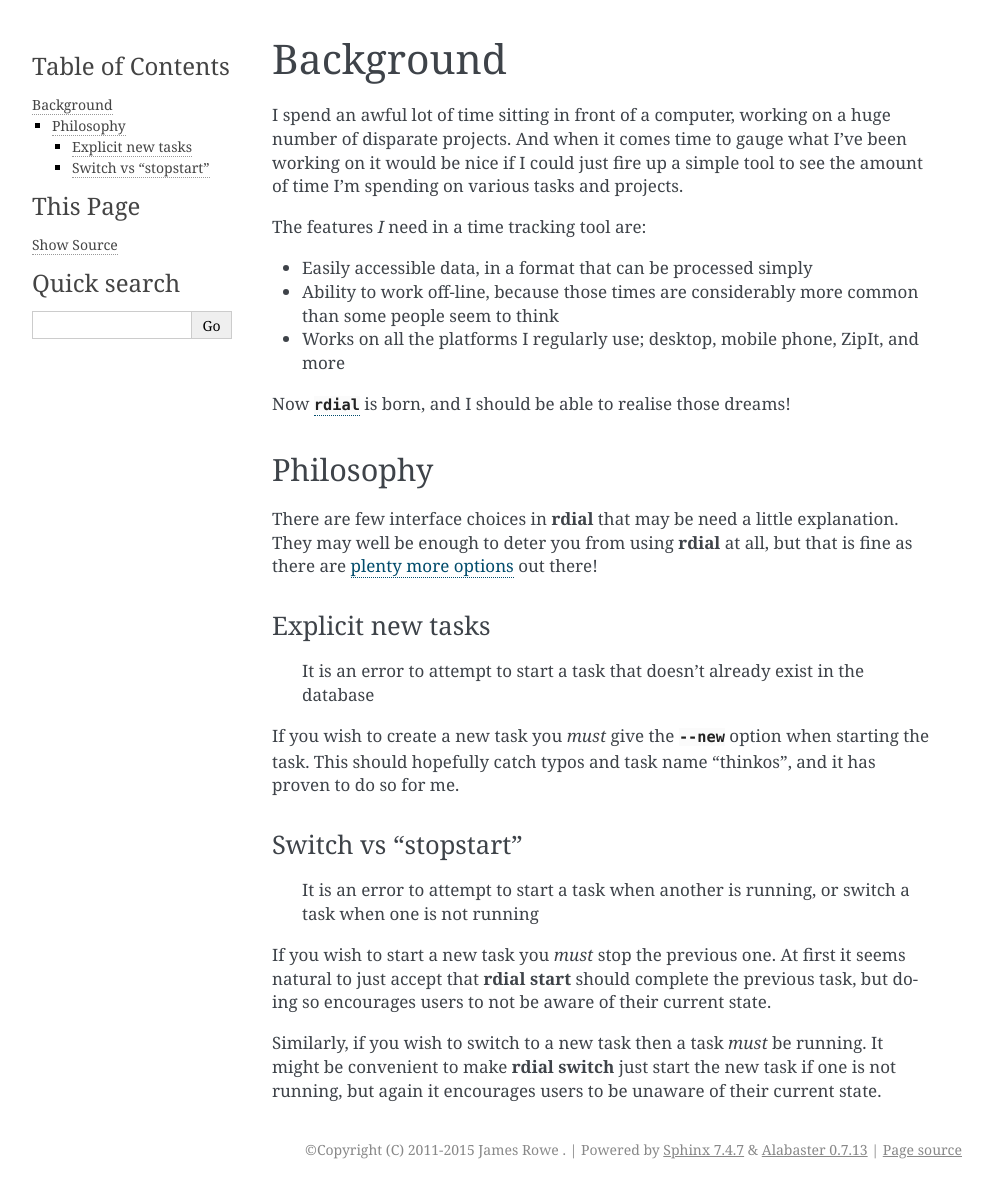
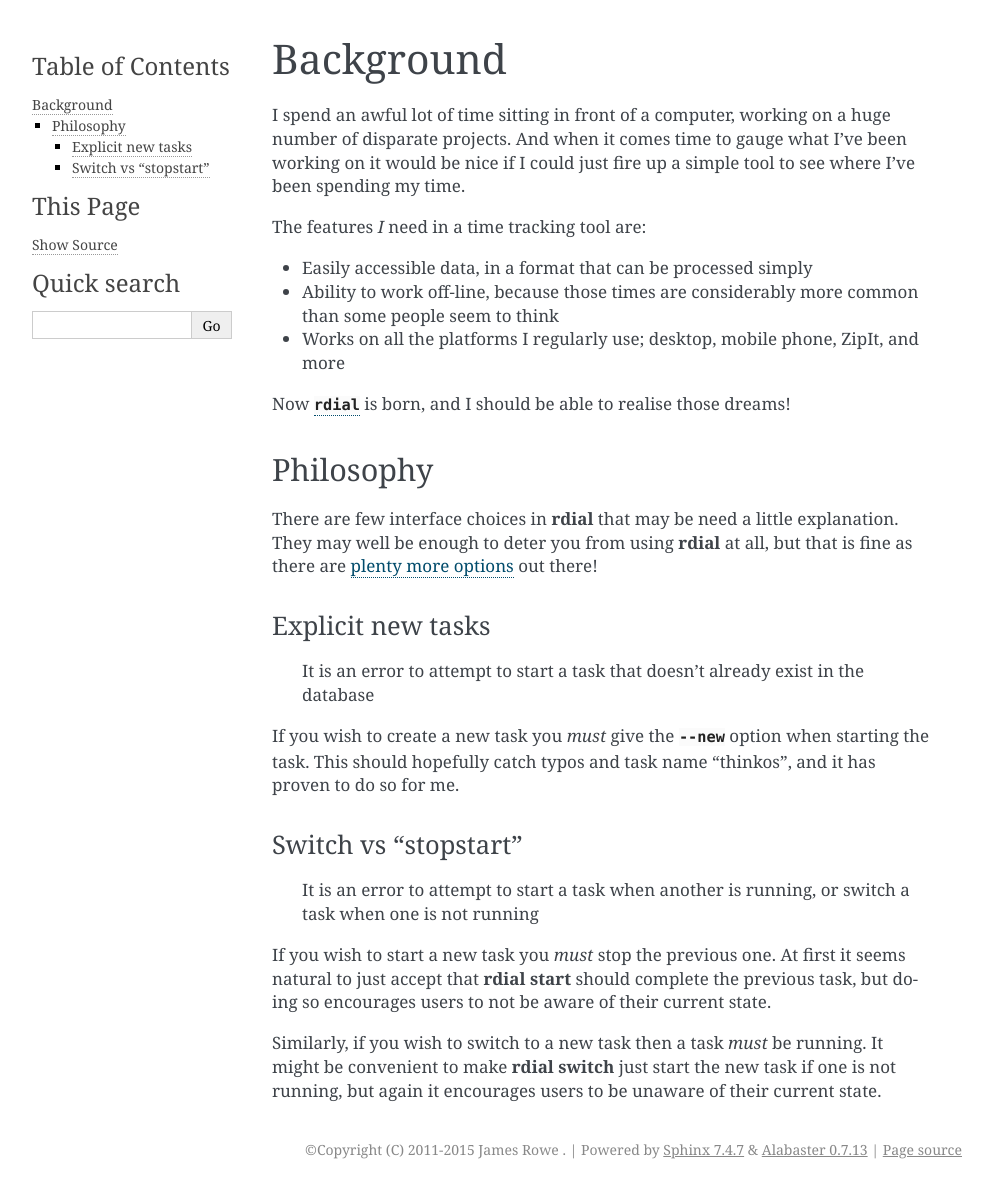
Before and after one commit to JNRowe/rdial, a Sphinx documentation site: the page built from doc/background.rst, in a window 1280 px wide. Shown: the whole page, without its empty margins (148-1141 px from the left). Built offline with Sphinx 7.4.7, drawn with Linux system fonts in a browser that asks for light colours.

Commit message:
[Tr] Small grammar fixes

```diff
--- a/doc/alternatives.rst
+++ b/doc/alternatives.rst
@@ -61,9 +61,9 @@ mechanisms.  You can interleave your time tracking with other data, maintain
 hierarchies of projects with their own time tracking data and take advantage of
 all the other features ``org-mode`` has to offer.
 
-If I had a copy of emacs_ available everywhere I wanted to log time data I'd
+If I had a copy of emacs_ available everywhere I wanted to log time data I
 wouldn't even consider using anything else.  And if you use emacs_ then you
-shouldn't either.
+shouldn't either!
 
 .. _org-mode: http://www.orgmode.org/
 .. _emacs: http://www.gnu.org/software/emacs/
--- a/doc/background.rst
+++ b/doc/background.rst
@@ -3,8 +3,8 @@ Background
 
 I spend an awful lot of time sitting in front of a computer, working on a huge
 number of disparate projects.  And when it comes time to gauge what I've been
-working on it would be nice if I could just fire up a simple tool to see the
-amount of time I'm spending on various tasks and projects.
+working on it would be nice if I could just fire up a simple tool to see where
+I've been spending my time.
 
 The features *I* need in a time tracking tool are:
 
--- a/doc/config.rst
+++ b/doc/config.rst
@@ -21,7 +21,7 @@ File format
 
 The configuration file is a ``INI`` format file.  There is a section labelled
 ``rdial`` for global options, and a section for each subcommand.  Each section
-consists of a section of :samp:`name={value}` option pairs.
+consists of a series of :samp:`name={value}` option pairs.
 
 An example configuration file is below:
 
```
